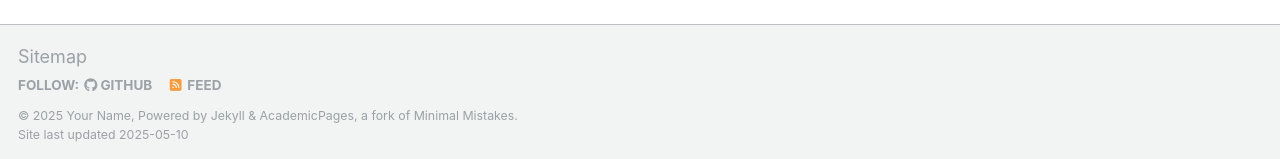
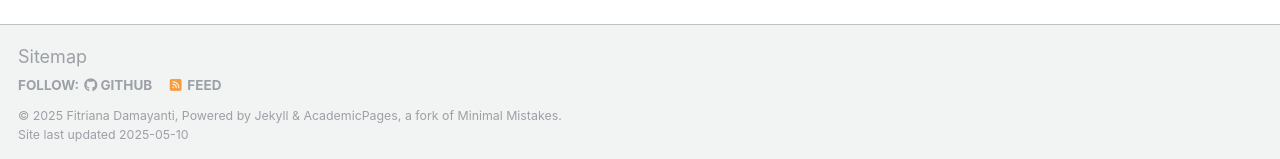
Before and after one commit to Fitriana25/fitrianadamayanti.github.io, a Jekyll site: the page built from _pages/about.md, in a window 1280 px wide and 900 px high, scrolled down 2636 px. Shown: the part 738-897 px from the top of the window. Built offline with Jekyll 4.4.1, drawn with Linux system fonts in a browser that asks for light colours; some web fonts are replaced.

Commit message:
correct name

```diff
--- a/_config.yml
+++ b/_config.yml
@@ -11,11 +11,11 @@
 site_theme               : "default"
 title                    : "Your Name / Site Title"
 title_separator          : "-"
-name                     : &name "Your Name"
+name                     : &name "Fitriana Damayanti"
 description              : &description "personal description"
-url                      : https://academicpages.github.io # the base hostname & protocol for your site e.g. "https://[your GitHub username].github.io"
+url                      : https://fitrianadamayanti.github.io # the base hostname & protocol for your site e.g. "https://[your GitHub username].github.io"
 baseurl                  : "" # the subpath of your site, e.g. "/blog"
-repository               : "academicpages/academicpages.github.io"
+repository               : "fitrianadamayanti.github.io"
 
 # Site Author - The following control what appear as part of the author content on the side bar.
 #               If a field is blank the icon and link will not appear, otherwise it will be shown.
```
